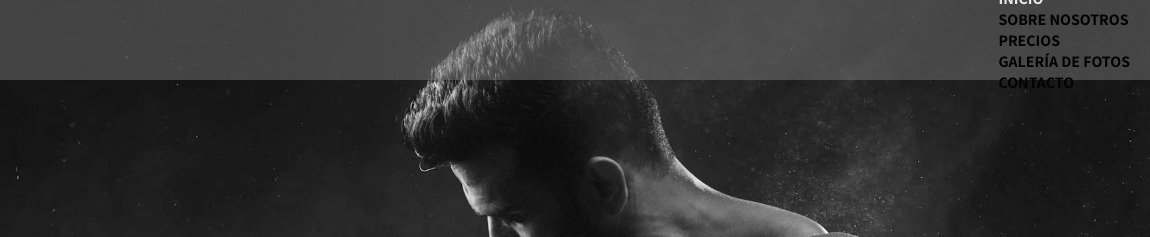
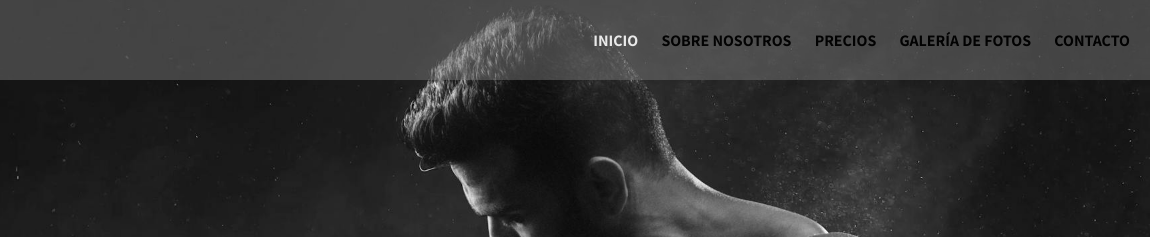
Before and after one commit to lulikwerner/gymFitness, a plain HTML site: page index.html in a window 1280 px wide. Shown: the top 237 px of the page, 130-1280 px from the left. Drawn offline with Linux system fonts and the light colour scheme.

Commit message:
correccion

```diff
--- a/index.html
+++ b/index.html
@@ -19,17 +19,15 @@
         <nav>
             <ul class="nav-bar">
                 <li class="logo"><a href="#home"><img src="img/logos/logo2.jpg" alt="logo"></a></li>
-                <input type="checkbox" id="check">
-                <label for="check" class="open-menu"><i class="fas fa-bars"></i></label>
-                <div class="menu">
-                    <li><a href="#home" class="navItem active">INICIO</a></li>
-                    <li><a href="#aboutUs" class="navItem">SOBRE NOSOTROS</a></li>
-                    <li><a href="#pricing" class="navItem">PRECIOS</a></li>
-                    <li><a href="#galery" class="navItem">GALERÍA DE FOTOS</a></li>
-                    <li><a href="#contact" class="navItem">CONTACTO</a></li>
-
-                </div>
-                <li><label for="check" class="close-menu"><i class="fas fa-times"></i></label></li>
+                <li><label class="open-menu"><i class="fas fa-bars"></i></label></li>
+                <li class="menu">
+                    <a href="#home" class="navItem active">INICIO</a>
+                    <a href="#aboutUs" class="navItem">SOBRE NOSOTROS</a>
+                    <a href="#pricing" class="navItem">PRECIOS</a>
+                    <a href="#galery" class="navItem">GALERÍA DE FOTOS</a>
+                    <a href="#contact" class="navItem">CONTACTO</a>
+                </li>
+                <li><label class="close-menu"><i class="fas fa-times"></i></label></li>
             </ul>
 
         </nav>
```
Also changed, not shown: 2 other files.
